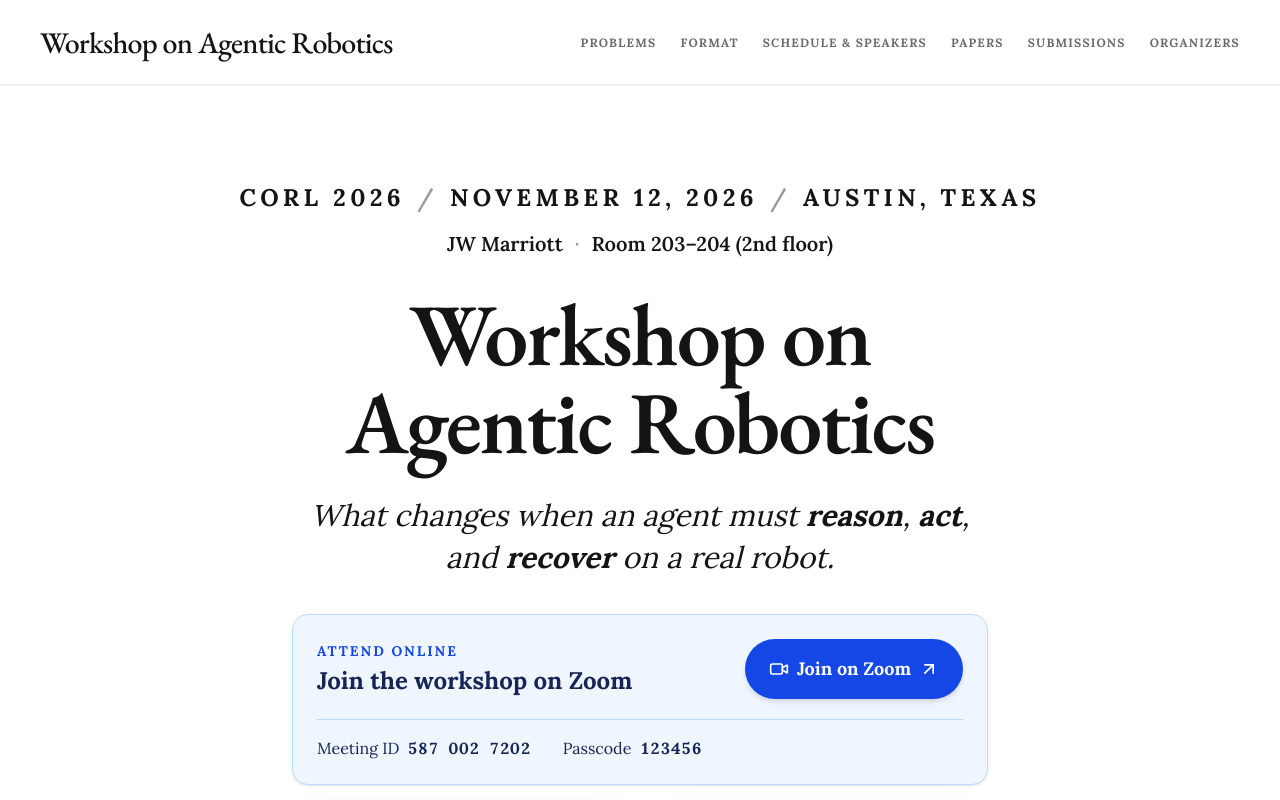
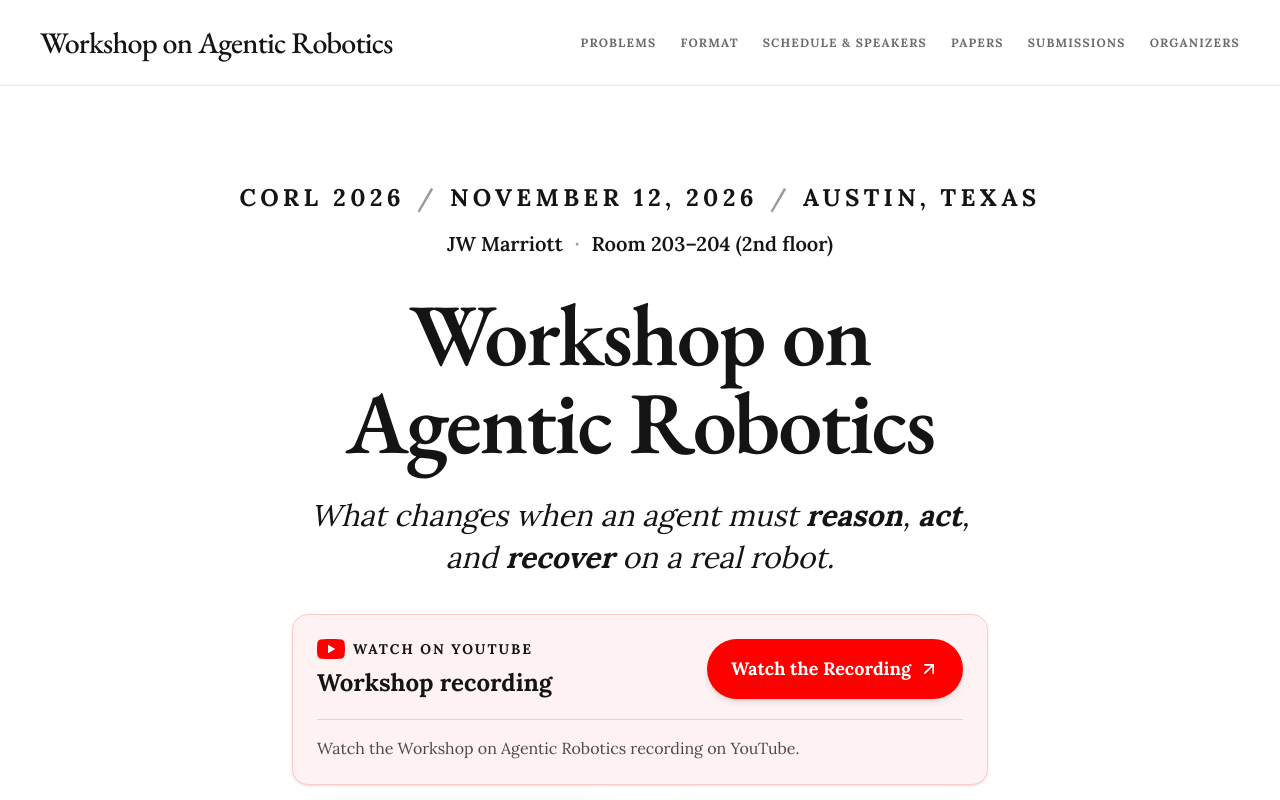
Before and after one commit to agentic-robotics-workshop/agentic-robotics-workshop.github.io, a Next.js app: page / in a window 1280 px wide. Shown: the top 800 px of the page. Built offline with nearby package versions, Linux system fonts and the light colour scheme.

Commit message:
Replace live Zoom panel with YouTube workshop recording

```diff
--- a/src/components/Hero.tsx
+++ b/src/components/Hero.tsx
@@ -1,5 +1,5 @@
 import Link from "next/link";
-import { ArrowUpRight, Video } from "lucide-react";
+import { ArrowUpRight } from "lucide-react";
 import { VENUE } from "@/lib/content";
 
 export function Hero() {
@@ -30,37 +30,33 @@ export function Hero() {
           <strong className="font-bold italic">recover</strong> on a real robot.
         </p>
 
-        <div className="mx-auto mt-9 max-w-[696px] rounded-2xl border border-blue-200 bg-blue-50 p-5 text-left shadow-sm sm:p-6">
+        <div className="mx-auto mt-9 max-w-[696px] rounded-2xl border border-red-200 bg-red-50 p-5 text-left shadow-sm sm:p-6">
           <div className="flex flex-col gap-5 sm:flex-row sm:items-center sm:justify-between">
             <div>
-              <p className="text-sm font-bold uppercase tracking-[0.14em] text-blue-700">
-                Attend online
+              <p className="flex items-center gap-2 text-sm font-bold uppercase tracking-[0.14em] text-text-primary">
+                <svg aria-hidden="true" viewBox="0 0 28 20" className="h-5 w-7 shrink-0">
+                  <path fill="#FF0000" d="M27.4 3.1A3.5 3.5 0 0 0 24.9.6C22.7 0 14 0 14 0S5.3 0 3.1.6A3.5 3.5 0 0 0 .6 3.1C0 5.3 0 10 0 10s0 4.7.6 6.9a3.5 3.5 0 0 0 2.5 2.5C5.3 20 14 20 14 20s8.7 0 10.9-.6a3.5 3.5 0 0 0 2.5-2.5C28 14.7 28 10 28 10s0-4.7-.6-6.9Z" />
+                  <path fill="#FFF" d="m11 14.3 7.3-4.3L11 5.7v8.6Z" />
+                </svg>
+                Watch on YouTube
               </p>
-              <h2 className="mt-1 text-2xl font-bold text-blue-950">
-                Join the workshop on Zoom
+              <h2 className="mt-2 text-2xl font-bold text-text-primary">
+                Workshop recording
               </h2>
             </div>
             <a
-              href="https://mcgill.zoom.us/j/5870027202?pwd=XmygzB9GeEzM1DSzzHEQBks7btaLTV.1&omn=83654819472"
+              href="https://youtu.be/020my0YnzIc"
               target="_blank"
               rel="noopener noreferrer"
-              className="inline-flex shrink-0 items-center justify-center gap-2 rounded-full bg-blue-700 px-6 py-4 text-lg font-bold text-white shadow-md transition-colors hover:bg-blue-800 focus-visible:outline-2 focus-visible:outline-offset-4 focus-visible:outline-blue-700"
+              className="inline-flex shrink-0 items-center justify-center gap-2 rounded-full bg-[#FF0000] px-6 py-4 text-lg font-bold text-white shadow-md transition-colors hover:bg-[#CC0000] focus-visible:outline-2 focus-visible:outline-offset-4 focus-visible:outline-red-700"
             >
-              <Video aria-hidden="true" className="size-5" />
-              Join on Zoom
+              Watch the Recording
               <ArrowUpRight aria-hidden="true" className="size-5" />
             </a>
           </div>
-          <dl className="mt-5 flex flex-wrap gap-x-8 gap-y-3 border-t border-blue-200 pt-4 text-base text-blue-950">
-            <div className="flex flex-wrap items-baseline gap-x-2">
-              <dt>Meeting ID</dt>
-              <dd className="font-bold tabular-nums">587 002 7202</dd>
-            </div>
-            <div className="flex items-baseline gap-2">
-              <dt>Passcode</dt>
-              <dd className="font-bold tabular-nums">123456</dd>
-            </div>
-          </dl>
+          <p className="mt-5 border-t border-red-200 pt-4 text-base text-text-secondary">
+            Watch the Workshop on Agentic Robotics recording on YouTube.
+          </p>
         </div>
 
         <div className="mt-6 flex flex-col items-center justify-center gap-4 sm:flex-row">
```
